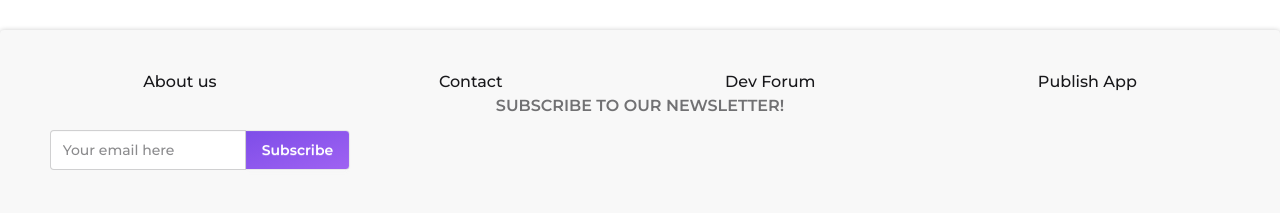
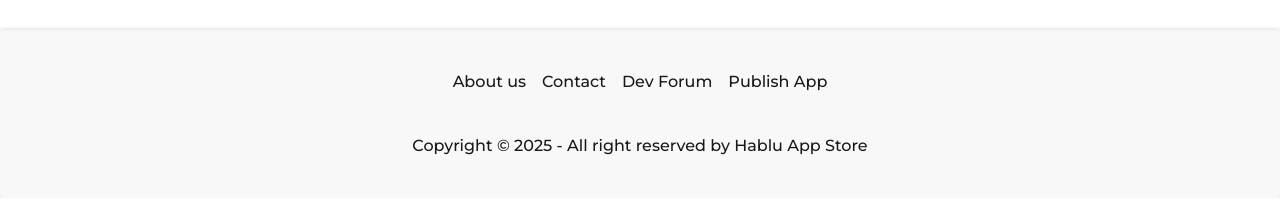
Before and after one commit to theonlyrizal/PH12-A08-by-Rizal, a React (Vite) app in the folder hablu-app-store/: page / in a window 1280 px wide. Shown: the part 2189-2402 px from the top of the page. Built offline with nearby package versions, Linux system fonts and the light colour scheme.

Commit message:
Update Footer.jsx

```diff
--- a/hablu-app-store/src/components/Footer/Footer.jsx
+++ b/hablu-app-store/src/components/Footer/Footer.jsx
@@ -3,28 +3,12 @@ import React from 'react';
 const Footer = () => {
   return (
     <footer className="flex-col w-full text-center bg-base-200 text-base-content rounded p-10 space-y-10 shadow-[0_0_5px_rgba(9,9,9,0.2)]">
-      <div className="flex-col md:flex-row justify-around items-center">
+      <div className="flex-col md:flex justify-around items-center">
         <div className="grid grid-flow-col gap-4 [&>a]:underline-offset-[5px] hover:[&>a]:decoration-2">
           <a className="link link-hover">About us</a>
           <a className="link link-hover">Contact</a>
           <a className="link link-hover">Dev Forum</a>
           <a className="link link-hover">Publish App</a>
-        </div>
-
-        <div>
-          <div className="flex-col space-y-3 text-center">
-            <h6 className="footer-title">Subscribe to our Newsletter!</h6>
-            <fieldset className="w-80">
-              <div className="join">
-                <input
-                  type="email"
-                  placeholder="Your email here"
-                  className="input input-bordered join-item focus:outline-none "
-                />
-                <button className="btn hablu-gradient join-item text-white">Subscribe</button>
-              </div>
-            </fieldset>
-          </div>
         </div>
       </div>
 
```
